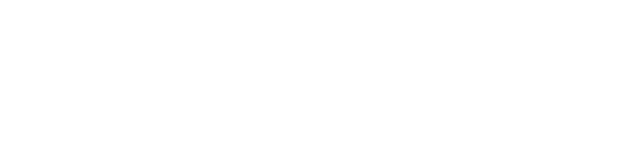
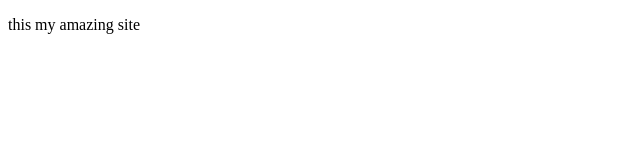
Before and after one commit to Bakr-techcampus/classwork, a plain HTML site: page index.html in a window 1280 px wide. Shown: the whole page, without its empty margins (0-640 px from the left). Drawn offline with Linux system fonts and the light colour scheme.

Commit message:
adding page1 and page2 and p to index.html

```diff
--- a/index.html
+++ b/index.html
@@ -4,6 +4,6 @@
 	<title>Git tutorial</title>
 </head>
 <body>
-
+  <p>this my amazing site</p>
 </body>
 </html>
```
Also changed, not shown: page1.htm (added), page2.html (added).
